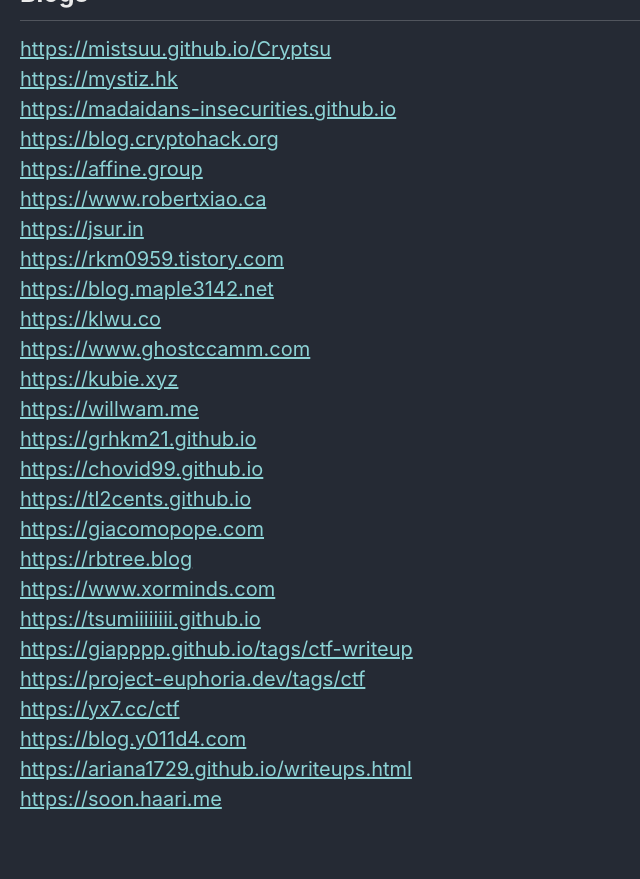
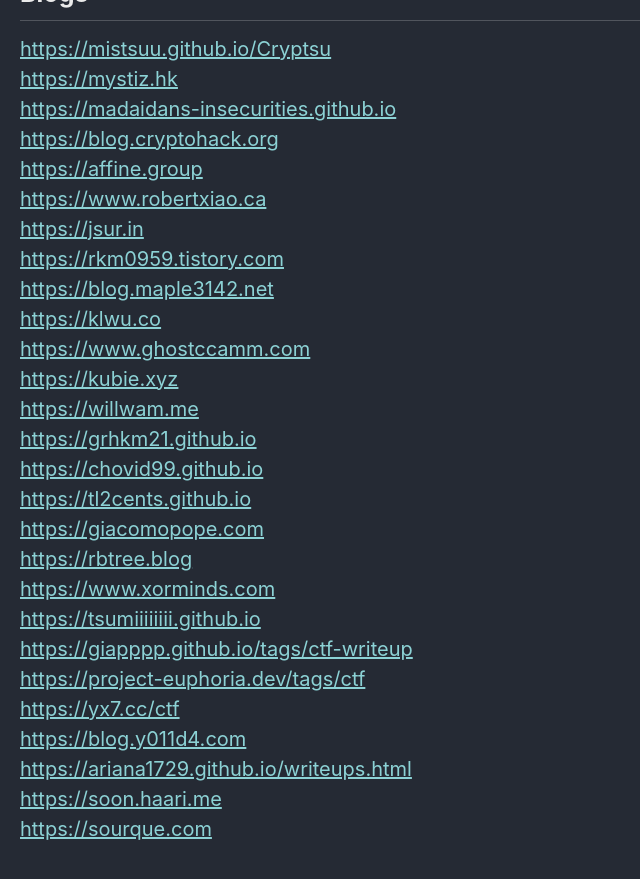
Before and after one commit to Connor-McCartney/Connor-McCartney.github.io, a Jekyll site: the page built from _pages/misc/resources.md, in a window 1280 px wide and 900 px high, scrolled down 2206 px. Shown: the top 879 px of the window, without its empty margins (0-640 px from the left). Built offline with Jekyll 4.4.1, drawn with Linux system fonts in a browser that asks for light colours; cached includes are drawn as plain includes.

Commit message:
Update resources.md

```diff
--- a/_pages/misc/resources.md
+++ b/_pages/misc/resources.md
@@ -94,3 +94,4 @@ Multithreading vs Multiprocessing <https://builtin.com/data-science/multithreadi
 <https://blog.y011d4.com> <br>
 <https://ariana1729.github.io/writeups.html> <br>
 <https://soon.haari.me> <br>
+<https://sourque.com> <br>
```
